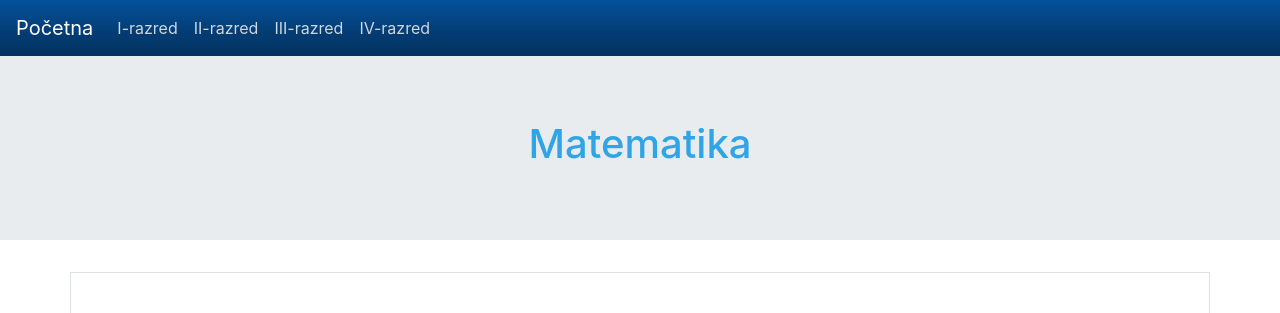
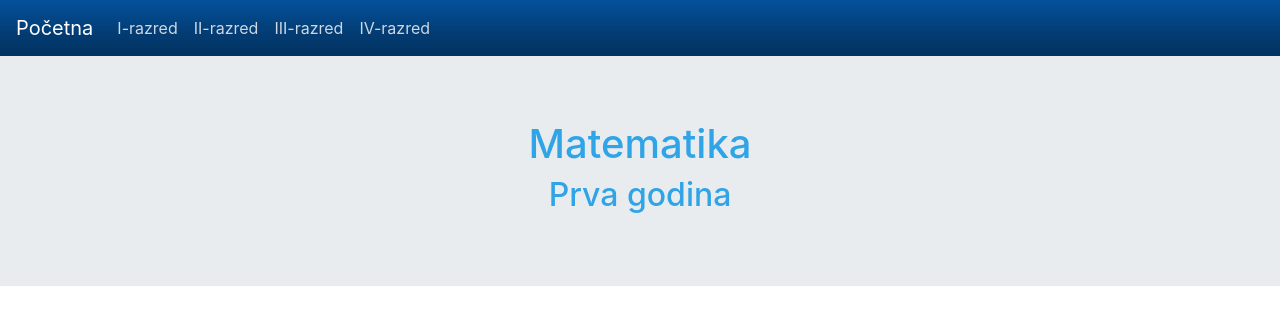
Before and after one commit to BakirCu/Gimnazija, a Django app: page /lekcija/1/ in a window 1280 px wide. Shown: the top 313 px of the page. Run offline with Django 3.2, Linux system fonts and the light colour scheme; tables that the repository leaves empty hold one stand-in row (values such as "Sample post"); some libraries are stand-ins or nearby versions.

Commit message:
Dodao jos da se vidi koje koju lekciju napisao

```diff
--- a/gimnazija/lekcije/templates/lekcije/lekcija.html
+++ b/gimnazija/lekcije/templates/lekcije/lekcija.html
@@ -8,7 +8,7 @@
         {% if lekcija %}
 
         <h1>{{lekcija.predmet}}</h1>
-        <h2>{{lekcije.godina}}</h2>
+        <h2>{{lekcija.godina}}</h2>
     </div>
 </div>
 {% else %}
--- a/gimnazija/lekcije/templates/lekcije/predmet.html
+++ b/gimnazija/lekcije/templates/lekcije/predmet.html
@@ -19,8 +19,7 @@
 
 <ul class="list-group list-group-flush text-center">
     {% for lekcija in lekcije %}
-
-    <li class="list-group-item"><a href="{% url 'lekcija' lekcija.id   %}">{{lekcija.naslov}}</a></li>
+    <li class="list-group-item"><a href="{% url 'lekcija' lekcija.id   %}">{{lekcija.naslov}}-{{lekcija.autor}}</a></li>
     {% endfor %}
 
 </ul>
```
